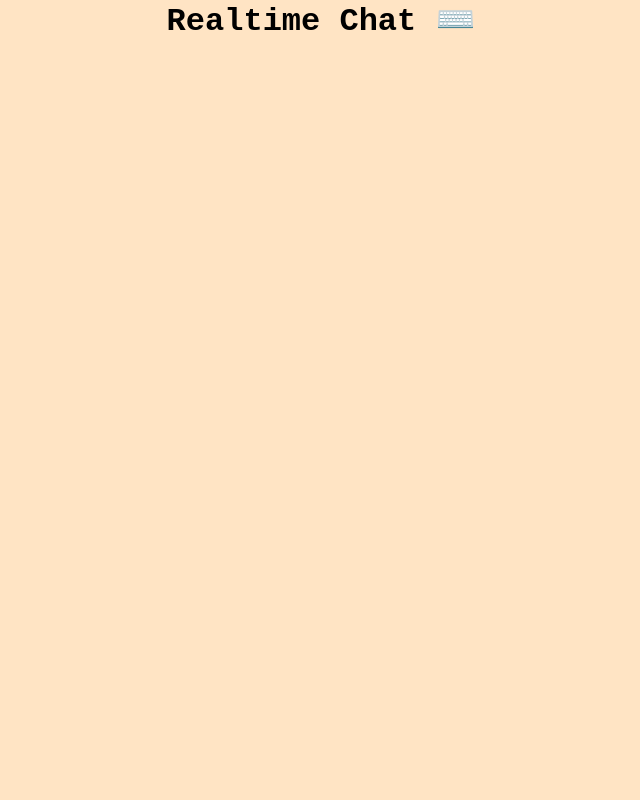
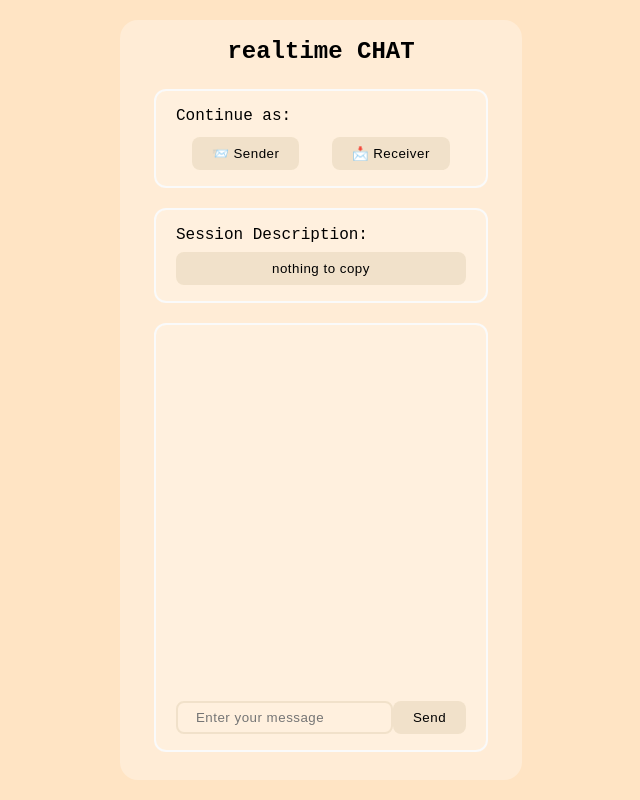
Before and after one commit to akash-singh8/realtime-chat, a website: page index.html in a window 1280 px wide. Shown: the whole page, without its empty margins (319-959 px from the left). Drawn offline with Linux system fonts and the light colour scheme.

Commit message:
index: added layout w/ styles

```diff
--- a/index.html
+++ b/index.html
@@ -8,6 +8,33 @@
     <title>Realtime Chat</title>
   </head>
   <body>
-    <h1>Realtime Chat ⌨️</h1>
+    <div class="container">
+      <header>
+        <h1>realtime CHAT</h1>
+      </header>
+
+      <section>
+        <div class="box type">
+          <p>Continue as:</p>
+          <div>
+            <button>📨 Sender</button>
+            <button>📩 Receiver</button>
+          </div>
+        </div>
+
+        <div
+          class="box sdp"
+          title="Copy and share the copied description to your partner, to build the connection."
+        >
+          <p>Session Description:</p>
+          <button>nothing to copy</button>
+        </div>
+
+        <div class="box message">
+          <input type="text" placeholder="Enter your message" />
+          <button>Send</button>
+        </div>
+      </section>
+    </div>
   </body>
 </html>
--- a/style.css
+++ b/style.css
@@ -11,3 +11,84 @@ body {
   flex-direction: column;
   font-family: "Courier New", Courier, monospace;
 }
+
+h1 {
+  font-size: 24px;
+}
+
+.container {
+  align-items: center;
+  background-color: rgba(255, 255, 255, 0.3);
+  border-radius: 18px;
+  display: flex;
+  flex-direction: column;
+  height: calc(100vh - 40px);
+  min-width: 400px;
+  margin: 20px 0;
+  padding: 18px 0;
+}
+
+section {
+  display: flex;
+  flex-direction: column;
+  padding: 14px 34px 0;
+  height: 100%;
+  width: 100%;
+}
+
+.box {
+  border: 2px solid rgb(250, 250, 250);
+  border-radius: 12px;
+  background-color: rgba(255, 255, 255, 0.2);
+  display: flex;
+  padding: 16px 20px;
+  margin: 10px 0;
+  width: 100%;
+}
+
+.sdp {
+  flex-direction: column;
+  row-gap: 8px;
+}
+
+.type {
+  flex-direction: column;
+}
+
+.type div {
+  display: flex;
+  justify-content: space-around;
+  margin-top: 12px;
+}
+
+.message {
+  align-items: flex-end;
+  height: 100%;
+  justify-content: space-evenly;
+}
+
+input {
+  background-color: transparent;
+  border: 2px solid rgba(220, 202, 170, 0.4);
+  border-radius: 8px;
+  font-family: sans-serif;
+  letter-spacing: 0.5px;
+  padding: 7px 18px;
+}
+
+button {
+  background-color: rgba(220, 202, 170, 0.4);
+  border: 2px solid transparent;
+  border-radius: 8px;
+  cursor: pointer;
+  letter-spacing: 0.5px;
+  padding: 7px 18px;
+}
+
+button:hover {
+  border: 2px solid rgb(255, 216, 168);
+}
+
+button:active {
+  opacity: 0.7;
+}
```
